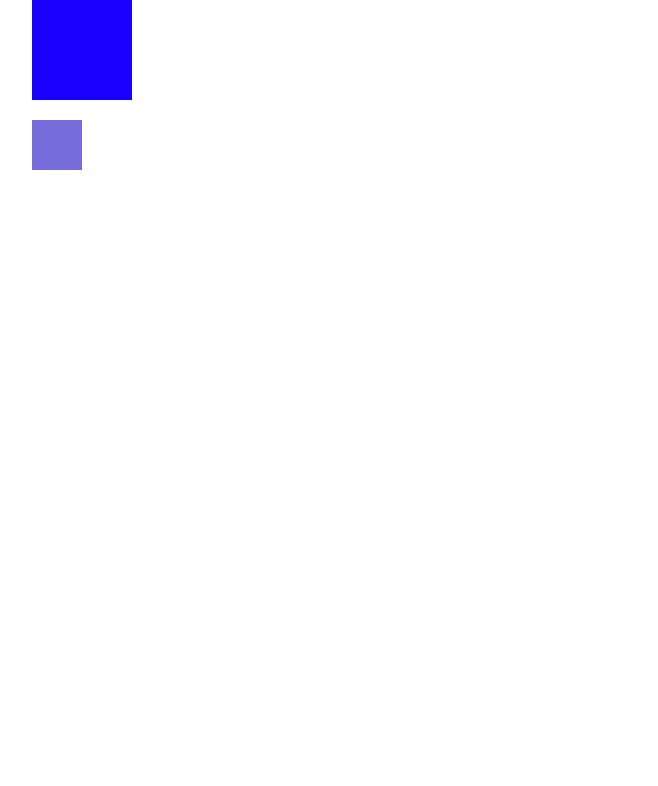
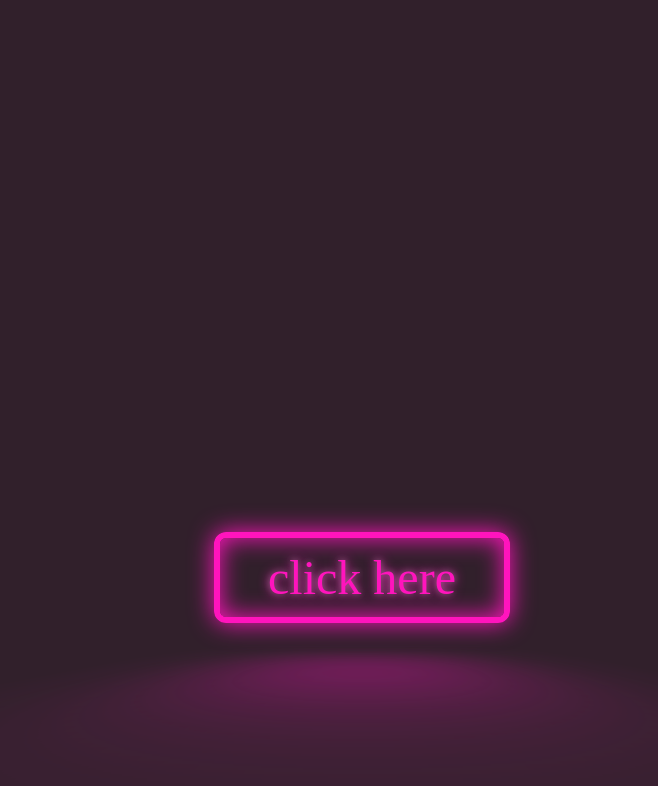
Before and after one commit to nettalee19/CSS, a plain HTML site: page index.html in a window 1280 px wide. Shown: the whole page, without its empty margins (198-856 px from the left). Drawn offline with Linux system fonts and the light colour scheme.

Commit message:
styled button

```diff
--- a/index.html
+++ b/index.html
@@ -13,5 +13,7 @@
     <div id="three"></div>
     <div id="four"></div> -->
 
+    <div class="neon-color">click here</div>
+
 </body>
 </html>
--- /dev/null
+++ b/style/style copy.css
@@ -0,0 +1,52 @@
+*{
+    margin: 0;
+    padding: 0;
+    box-sizing: border-box;
+}
+body{
+    /* height: 150vh; */
+}
+#one{
+    background-color: hsl(246, 100%, 50%);
+    height: 100px;
+    width: 100px;
+    position: relative;
+    left: 230px;
+}
+
+#one-sub{
+    background-color: hsl(246, 61%, 64%);
+    height: 50px;
+    width: 50px;
+    /* position: relative;
+    left: 25%;
+    top: 25%; */
+    position: absolute;
+    /* position: relative; */
+    top: 120px;
+    /* right: 100px; */
+}
+
+#two{
+    background-color: hsl(0, 100%, 50%);
+    height: 100px;
+    width: 100px;
+    /* position: absolute;
+    bottom: 0px; */
+    position: relative;
+    left: 30px;
+}
+
+#three{
+    background-color: hsl(115, 75%, 30%);
+    height: 100px;
+    width: 100px;
+    /* position: fixed; */
+}
+#four{
+    background-color: hsl(64, 90%, 51%);
+    height: 100px;
+    width: 100px;
+    /* position: sticky;
+    z-index: 10; */
+}
--- a/style/style.css
+++ b/style/style.css
@@ -1,52 +1,88 @@
-*{
+:root{
+    --clr-neon:hsl(317 100% 54%);
+    --clr-bg: hsl(323 21% 16%);
+}
+
+*,
+*::before,
+*::after{
     margin: 0;
     padding: 0;
     box-sizing: border-box;
 }
 body{
-    /* height: 150vh; */
-}
-#one{
-    background-color: hsl(246, 100%, 50%);
-    height: 100px;
-    width: 100px;
-    position: relative;
-    left: 230px;
+    min-height: 100vh;
+    display: grid;
+    place-items: center;
+    background: var(--clr-bg);
+    color: var(--clr-neon);
+    padding-right:10rem;
 }
 
-#one-sub{
-    background-color: hsl(246, 61%, 64%);
-    height: 50px;
-    width: 50px;
-    /* position: relative;
-    left: 25%;
-    top: 25%; */
-    position: absolute;
-    /* position: relative; */
-    top: 120px;
-    /* right: 100px; */
+.neon-color{
+    font-size: 3rem;
+    display: inline-block;
+    cursor: pointer;
+    color: var(--clr-neon);
+    border: var(--clr-neon) 0.125em solid;
+    padding: 0.25em 1em;
+    border-radius: 0.25em;
+
+    text-shadow:
+    0 0 0.125em hsl(0 0% 100% / 0.3),
+    0 0 0.25em currentColor;
+
+    box-shadow: inset 0 0 .5em 0 var(--clr-neon),
+    0 0 .5em 0 var(--clr-neon);
+
+    position: relative;
+
+    /* transition: background-color 100ms linear; */
 }
 
-#two{
-    background-color: hsl(0, 100%, 50%);
-    height: 100px;
-    width: 100px;
-    /* position: absolute;
-    bottom: 0px; */
-    position: relative;
-    left: 30px;
+.neon-color::before{
+    pointer-events: none;
+    content: '';
+    position: absolute;
+    background: var(--clr-neon);
+    top: 120%;
+    left: 0;
+    /* right: 0;
+    bottom: 0; */
+    width: 100%;
+    height: 100%;
+
+    transform: perspective(1em) rotateX(40deg) scale(1, 0.35);
+    filter: blur(1.5em);
+    opacity: 0.7;
+
 }
 
-#three{
-    background-color: hsl(115, 75%, 30%);
-    height: 100px;
-    width: 100px;
-    /* position: fixed; */
+.neon-color::after{
+    content: '';
+    position: absolute;
+    top: 0;
+    left: 0;
+    right: 0;
+    bottom: 0;
+    box-shadow:  0 0 2em .5em var(--clr-neon);
+    opacity: 0;
+    transition: opacity 100ms linear;
+    z-index: -1;
+    background-color: var(--clr-neon);
 }
-#four{
-    background-color: hsl(64, 90%, 51%);
-    height: 100px;
-    width: 100px;
-    /* position: sticky;
-    z-index: 10; */
+
+.neon-color:hover::before{
+    opacity: 1;
 }
+
+.neon-color:hover::after{
+    opacity: 1;
+}
+
+.neon-color:hover,
+.neon-color:focus{
+    /* background: var(--clr-neon); */
+    color: var(--clr-bg);
+    text-shadow: none;
+}
```
